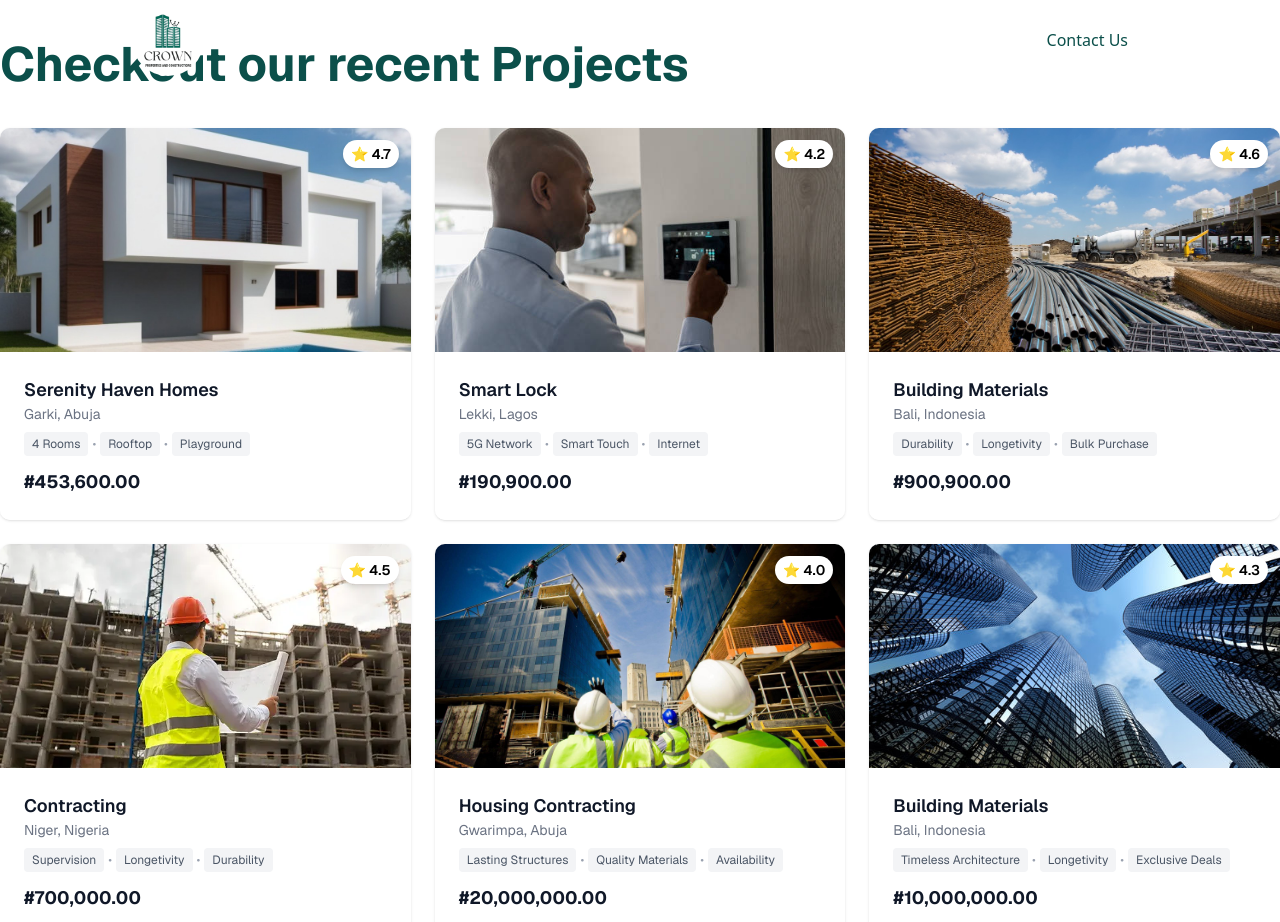
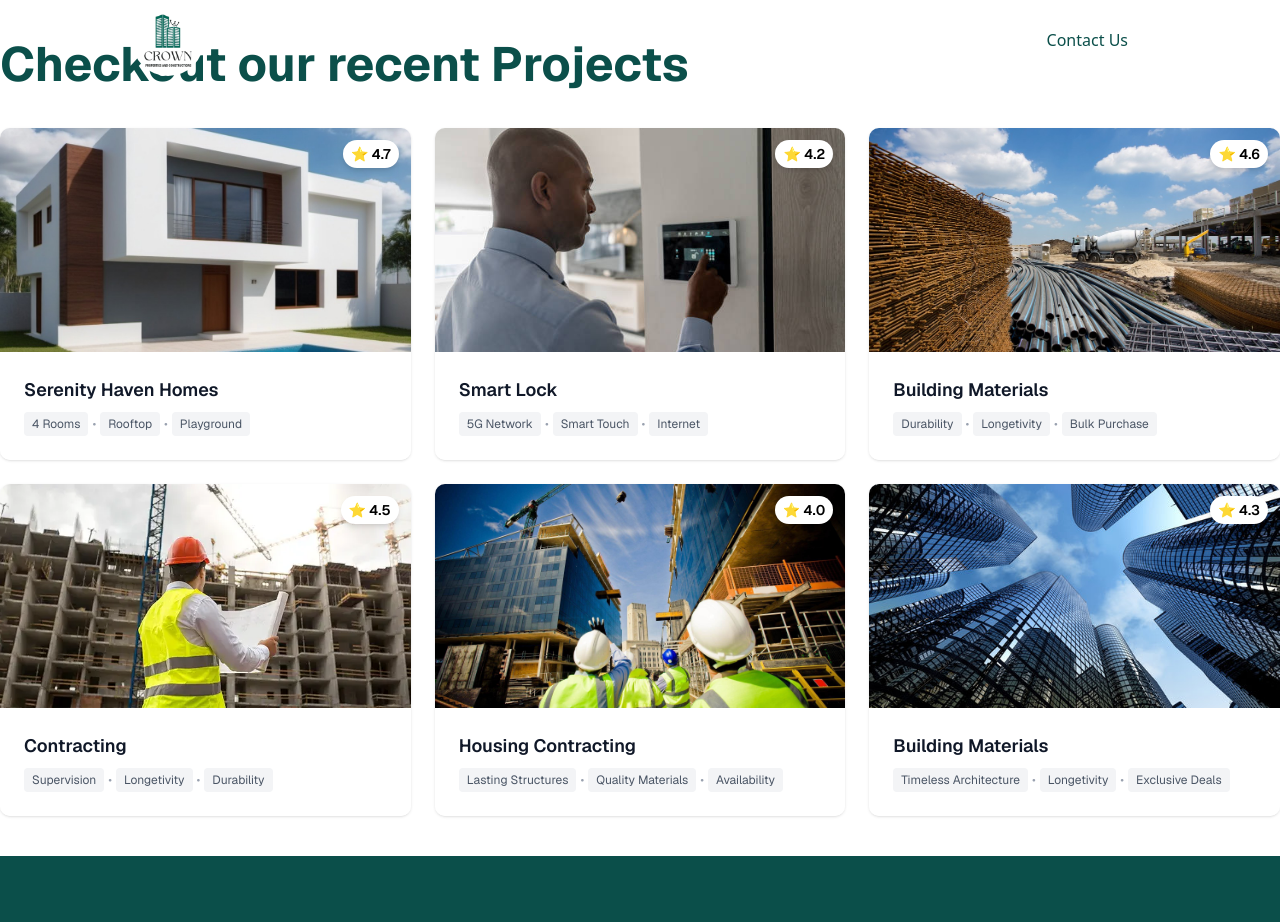
Before and after one commit to shamzconsult/crown-construction, a Next.js app: page /gallery in a window 1280 px wide. Shown: the top 922 px of the page. Built offline with nearby package versions, Linux system fonts and the light colour scheme.

Commit message:
gallery section updated

```diff
--- a/src/app/gallery/_components/Gallery.tsx
+++ b/src/app/gallery/_components/Gallery.tsx
@@ -7,8 +7,6 @@ const houseData = [
     {
       id: 1,
       title: "Serenity Haven Homes",
-      location: "Garki, Abuja",
-      price: "#453,600.00",
       rating: "4.7",
       first_description:"4 Rooms",
       second_description: "Rooftop",
@@ -22,8 +20,6 @@ const houseData = [
     {
       id: 2,
       title: "Smart Lock",
-      location: "Lekki, Lagos",
-      price: "#190,900.00",
       rating: "4.2",
       first_description:"5G Network",
       second_description: "Smart Touch",
@@ -37,8 +33,6 @@ const houseData = [
     {
       id: 3,
       title: "Building Materials",
-      location: "Bali, Indonesia",
-      price: "#900,900.00",
       rating: "4.6",
       first_description:"Durability",
       second_description: "Longetivity",
@@ -52,8 +46,6 @@ const houseData = [
     {
       id: 4,
       title: "Contracting",
-      location: "Niger, Nigeria",
-      price: "#700,000.00",
       rating: "4.5",
       first_description:"Supervision",
       second_description: "Longetivity",
@@ -67,8 +59,6 @@ const houseData = [
     {
       id: 5,
       title: "Housing Contracting",
-      location: "Gwarimpa, Abuja",
-      price: "#20,000,000.00",
       rating: "4.0",
       first_description:"Lasting Structures",
       second_description: "Quality Materials",
@@ -82,8 +72,6 @@ const houseData = [
     {
       id: 6,
       title: "Building Materials",
-      location: "Bali, Indonesia",
-      price: "#10,000,000.00",
       rating: "4.3",
       first_description:"Timeless Architecture",
       second_description: "Longetivity",
@@ -141,7 +129,7 @@ function Gallery() {
 
                         <div className="bg-white p-4 sm:p-6">
                             <h3 className="text-lg font-semibold text-gray-900">{house.title}</h3>
-                            <p className="text-sm text-gray-500">{house.location}</p>
+                            {/* <p className="text-sm text-gray-500">{house.location}</p> */}
 
                             <div className="mt-2 text-xs text-gray-600 flex flex-wrap gap-1">
                                 <span className="px-2 py-1 bg-gray-100 rounded">{house.first_description}</span>
@@ -151,7 +139,7 @@ function Gallery() {
                                 <span className="px-2 py-1 bg-gray-100 rounded">{house.third_description}</span>
                             </div>
 
-                            <p className="mt-3 text-lg font-bold text-gray-900">{house.price}</p>
+                            {/* <p className="mt-3 text-lg font-bold text-gray-900">{house.price}</p> */}
                         </div>
                     </article>
                 ))}
```
